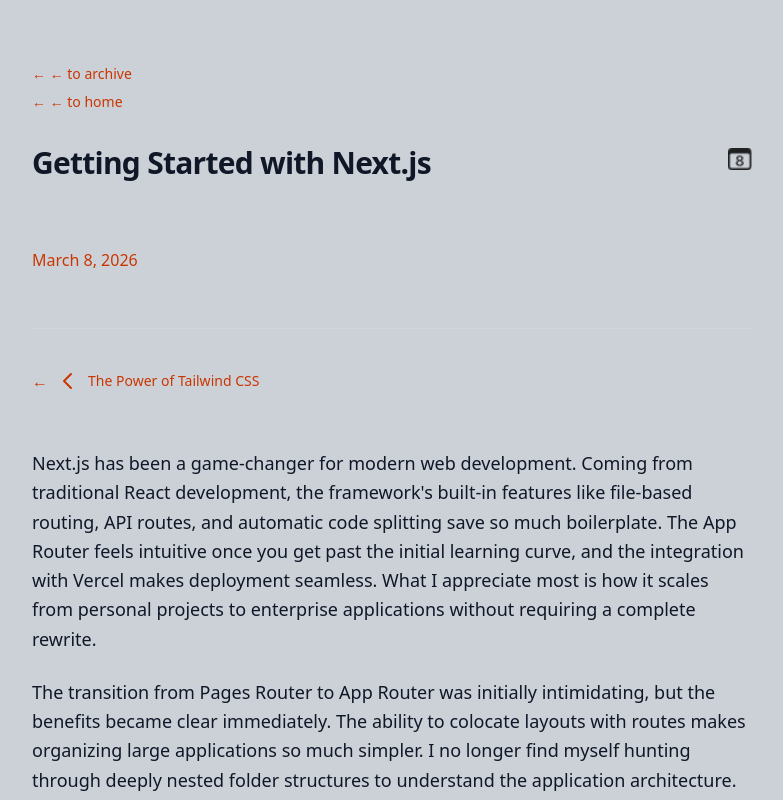
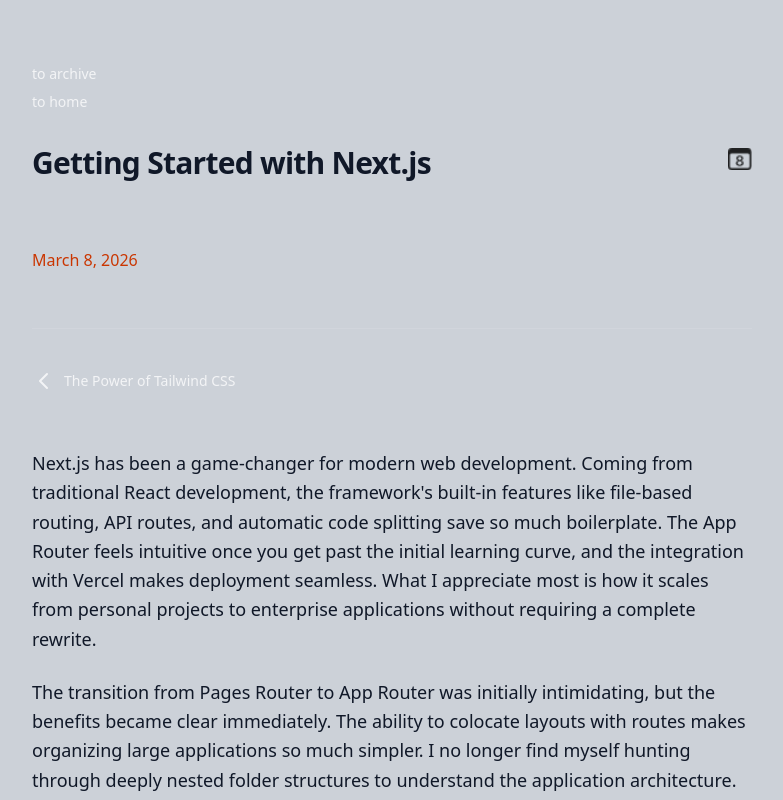
Before and after one commit to biesboerTerry-FS/my-blog, a Next.js app: page /blog/post1 in a window 1280 px wide. Shown: the top 800 px of the page, without its empty margins (248-1031 px from the left). Built offline with nearby package versions, Linux system fonts and the light colour scheme.

Commit message:
fixed image styling

```diff
--- a/src/app/blog/[slug]/page.js
+++ b/src/app/blog/[slug]/page.js
@@ -60,9 +60,9 @@
         <h1 className="text-gray-900 dark:text-white">Post not found</h1>
         <Link
           href="/archive"
-          className="inline-block mb-8 text-sm text-orange-700 transition-colors dark:text-orange-300 hover:text-orange-400 dark:hover:text-orange-400"
+          className="inline-block mb-8 text-sm text-gray-100 transition-colors dark:text-gray-100 hover:text-orange-400 dark:hover:text-orange-400"
         >
-          ← to archive
+          to archive
         </Link>
       </main>
     );
@@ -79,15 +79,15 @@
       <div className="flex flex-col gap-2 mb-8">
         <Link
           href="/archive"
-          className="inline-block text-sm text-orange-700 transition-colors dark:text-orange-300 hover:text-orange-400 dark:hover:text-orange-400"
+          className="inline-block text-sm text-gray-100 transition-colors dark:text-gray-100 hover:text-orange-400 dark:hover:text-orange-400"
         >
-          ← to archive
+          to archive
         </Link>
         <Link
           href="/"
-          className="inline-block text-sm text-orange-700 transition-colors dark:text-orange-300 hover:text-orange-400 dark:hover:text-orange-400"
+          className="inline-block text-sm text-gray-100 transition-colors dark:text-gray-100 hover:text-orange-400 dark:hover:text-orange-400"
         >
-          ← to home
+          to home
         </Link>
       </div>
 
@@ -113,7 +113,7 @@
         {prevPost ? (
           <Link
             href={`/blog/${prevPost.slug}`}
-            className="flex items-center gap-2 text-orange-700 transition-colors dark:text-orange-300 hover:text-orange-400 dark:hover:text-orange-400"
+            className="flex items-center gap-2 text-gray-100 transition-colors dark:text-gray-100 hover:text-orange-400 dark:hover:text-orange-400"
             title={prevPost.title}
           >
             <svg
@@ -149,7 +149,7 @@
         {nextPost ? (
           <Link
             href={`/blog/${nextPost.slug}`}
-            className="flex items-center justify-end gap-2 text-right text-orange-700 transition-colors dark:text-orange-300 hover:text-orange-400 dark:hover:text-orange-400"
+            className="flex items-center justify-end gap-2 text-right text-gray-100 transition-colors dark:text-gray-100 hover:text-orange-400 dark:hover:text-orange-400"
             title={nextPost.title}
           >
             <span
--- a/src/app/components/ArchivePost.js
+++ b/src/app/components/ArchivePost.js
@@ -43,12 +43,12 @@
             <CalendarImage dateString={post.date} />
           </div>
           <div className="flex-1">
-            <h2 className="mb-2 text-xl text-gray-800 transition-colors dark:text-gray-200 md:text-lg hover:text-orange-400 dark:hover:text-orange-400">
+            <h2 className="mb-2 text-xl text-gray-100 transition-colors dark:text-gray-100 md:text-lg hover:text-orange-400 dark:hover:text-orange-400">
               {post.title}
             </h2>
             <time
               dateTime={postDateTime}
-              className="block text-sm text-orange-700 dark:text-orange-300"
+              className="block text-sm text-orange-500 dark:text-orange-300"
             >
               {post.date}
             </time>
--- a/src/app/components/Header.js
+++ b/src/app/components/Header.js
@@ -23,7 +23,7 @@
       <div className="flex items-center justify-between max-w-3xl px-4 py-4 mx-auto">
         <Link
           href={isHome ? '/archive' : '/'}
-          className="font-medium text-gray-900 transition-colors dark:text-gray-100 hover:text-orange-400 dark:hover:text-orange-400"
+          className="font-medium text-gray-100 transition-colors dark:text-gray-100 hover:text-orange-400 dark:hover:text-orange-400"
         >
           {isHome ? 'to archive' : 'to home'}
         </Link>
--- a/src/app/globals.css
+++ b/src/app/globals.css
@@ -46,7 +46,4 @@
     @apply text-gray-100 no-underline transition-colors duration-200 hover:text-orange-400;
   }
 
-  a::before {
-    content: "← ";
-  }
 }
--- a/src/app/lib/posts.js
+++ b/src/app/lib/posts.js
@@ -92,7 +92,7 @@
       })
   );
 
-  // Sort by date, newest first
+
   return posts.sort((a, b) => toTimestamp(b.date) - toTimestamp(a.date));
 }
 
--- a/src/app/not-found.js
+++ b/src/app/not-found.js
@@ -14,15 +14,15 @@
       <div className="flex flex-col gap-2">
         <Link
           href="/"
-          className="inline-block text-sm text-orange-700 transition-colors dark:text-orange-300 hover:text-orange-400 dark:hover:text-orange-400"
+          className="inline-block text-sm text-gray-100 transition-colors dark:text-gray-100 hover:text-orange-400 dark:hover:text-orange-400"
         >
-          ← to home
+          to home
         </Link>
         <Link
           href="/archive"
-          className="inline-block text-sm text-orange-700 transition-colors dark:text-orange-300 hover:text-orange-400 dark:hover:text-orange-400"
+          className="inline-block text-sm text-gray-100 transition-colors dark:text-gray-100 hover:text-orange-400 dark:hover:text-orange-400"
         >
-          ← to archive
+          to archive
         </Link>
       </div>
     </main>
```
